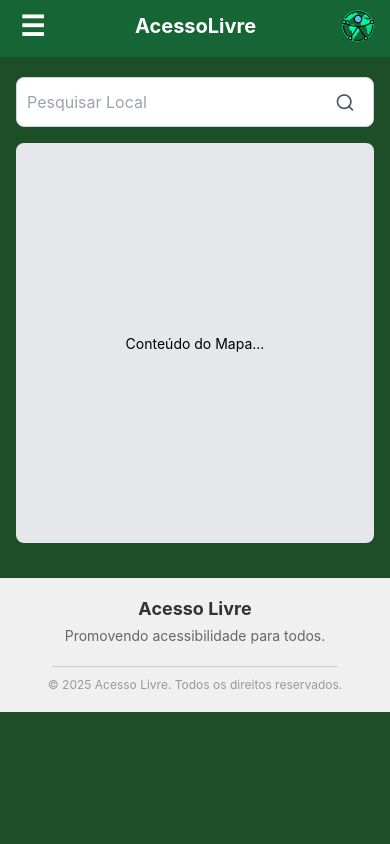
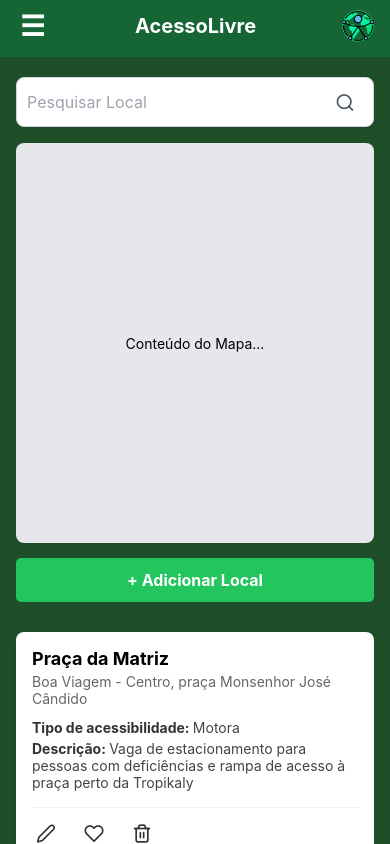
Before and after one commit to Erlanoep13/AcessoLivre-Mobile, a React Native app: screen / in a window 390 px wide. Built offline with nearby package versions, Linux system fonts and the light colour scheme.

Commit message:
feat: Adicionando lista de locais marcados e botão de adição

```diff
--- /dev/null
+++ b/src/components/PlaceList/PlaceCard.jsx
@@ -0,0 +1,94 @@
+import React from 'react';
+import { View, Text, StyleSheet, TouchableOpacity } from 'react-native';
+import { Feather } from '@expo/vector-icons';
+
+export function PlaceCard({
+  name,
+  address,
+  accessibility,
+  description,
+  onEdit,
+  onFavorite,
+  onDelete
+}) {
+  return (
+    <View style={styles.card}>
+      {/* Título */}
+      <Text style={styles.title}>{name}</Text>
+
+      {/* Endereço */}
+      <Text style={styles.address}>{address}</Text>
+
+      {/* Acessibilidade */}
+      <Text style={styles.label}>
+        Tipo de acessibilidade: <Text style={styles.value}>{accessibility}</Text>
+      </Text>
+
+      {/* Descrição */}
+      <Text style={styles.label}>
+        Descrição: <Text style={styles.value}>{description}</Text>
+      </Text>
+
+      {/* Barra de Ações (Ícones) */}
+      <View style={styles.actionsContainer}>
+        <TouchableOpacity onPress={onEdit} style={styles.iconButton}>
+          <Feather name="edit-2" size={20} color="#333" />
+        </TouchableOpacity>
+
+        <TouchableOpacity onPress={onFavorite} style={styles.iconButton}>
+          <Feather name="heart" size={20} color="#333" />
+        </TouchableOpacity>
+
+        <TouchableOpacity onPress={onDelete} style={styles.iconButton}>
+          <Feather name="trash-2" size={20} color="#333" />
+        </TouchableOpacity>
+      </View>
+    </View>
+  );
+}
+
+const styles = StyleSheet.create({
+  card: {
+    backgroundColor: '#fff',
+    borderRadius: 8,
+    padding: 16,
+    marginBottom: 16,
+    shadowColor: '#000',
+    shadowOffset: { width: 0, height: 2 },
+    shadowOpacity: 0.1,
+    shadowRadius: 4,
+    elevation: 3,
+  },
+  title: {
+    fontSize: 18,
+    fontWeight: 'bold',
+    color: '#000',
+    marginBottom: 4,
+  },
+  address: {
+    fontSize: 14,
+    color: '#666',
+    marginBottom: 12,
+  },
+  label: {
+    fontSize: 14,
+    fontWeight: 'bold',
+    color: '#333',
+    marginBottom: 4,
+  },
+  value: {
+    fontWeight: 'normal',
+    color: '#444',
+  },
+  actionsContainer: {
+    flexDirection: 'row',
+    marginTop: 12,
+    gap: 20,
+    borderTopWidth: 1,
+    borderTopColor: '#f0f0f0',
+    paddingTop: 10,
+  },
+  iconButton: {
+    padding: 4,
+  }
+});
--- /dev/null
+++ b/src/components/PlaceList/PlaceList.jsx
@@ -0,0 +1,47 @@
+import React from 'react';
+import { View, StyleSheet } from 'react-native';
+import { PlaceCard } from './PlaceCard';
+
+// Dados mockados
+const MOCK_PLACES = [
+  {
+    id: '1',
+    name: 'Praça da Matriz',
+    address: 'Boa Viagem - Centro, praça Monsenhor José Cândido',
+    accessibility: 'Motora',
+    description: 'Vaga de estacionamento para pessoas com deficiências e rampa de acesso à praça perto da Tropikaly'
+  },
+  {
+    id: '2',
+    name: 'IFCE - Campus Boa Viagem',
+    address: 'Rod. Pres. Juscelino Kubitschek - Boa Viagem, CE, 63870-000',
+    accessibility: 'Motora',
+    description: 'Instituto Federal de Educação, Ciência e Tecnologia do Ceará. Possui rampas e banheiros adaptados.'
+  }
+];
+
+export function PlaceList() {
+  return (
+    <View style={styles.container}>
+      {MOCK_PLACES.map((place) => (
+        <PlaceCard
+          key={place.id}
+          name={place.name}
+          address={place.address}
+          accessibility={place.accessibility}
+          description={place.description}
+          onEdit={() => console.log('Editar', place.id)}
+          onFavorite={() => console.log('Favoritar', place.id)}
+          onDelete={() => console.log('Deletar', place.id)}
+        />
+      ))}
+    </View>
+  );
+}
+
+const styles = StyleSheet.create({
+  container: {
+    width: '100%',
+    marginTop: 10,
+  }
+});
--- a/src/pages/User/MapPage.jsx
+++ b/src/pages/User/MapPage.jsx
@@ -1,11 +1,9 @@
 import React from 'react';
 import { View, Text, ScrollView, StyleSheet } from 'react-native';
-
-// CORREÇÃO AQUI:
-// Usamos ../../ para sair de 'User' e sair de 'pages', chegando em 'src'
 import { Navbar } from '../../components/Navbar';
 import { SearchBar } from '../../components/SearchBar';
 import { Footer } from '../../components/Footer';
+import { PlaceList } from '../../components/PlaceList/PlaceList';
 
 export function MapPage() {
   return (
@@ -30,6 +28,14 @@ export function MapPage() {
             <Text>Conteúdo do Mapa...</Text>
           </View>
 
+          <View style={styles.addButtonContainer}>
+            <View style={styles.addButton}>
+              <Text style={styles.addButtonText}>+ Adicionar Local</Text>
+            </View>
+          </View>
+
+          {/* --- LISTA DE LOCAIS --- */}
+          <PlaceList />
 
         </View>
 
@@ -44,14 +50,14 @@ export function MapPage() {
 
 const styles = StyleSheet.create({
   container: {
-    flex: 1, // Ocupa a tela toda
-    backgroundColor: '#1e4e28', // Cor de fundo cinza bem clarinho
+    flex: 1,
+    backgroundColor: '#1e4e28',
   },
   scrollContainer: {
     flex: 1,
   },
   spacing: {
-    marginTop: 20, // Dá um respiro entre a Navbar e a Barra de Pesquisa
+    marginTop: 20,
   },
   content: {
     paddingHorizontal: 16,
@@ -65,5 +71,23 @@ const styles = StyleSheet.create({
     marginBottom: 15,
     justifyContent: 'center',
     alignItems: 'center',
+  },
+  //Estilo do botão
+  addButtonContainer: {
+    alignItems: 'center',
+    marginBottom: 20,
+  },
+  addButton: {
+    backgroundColor: '#22c55e',
+    paddingVertical: 12,
+    paddingHorizontal: 40,
+    borderRadius: 5,
+    width: '100%',
+    alignItems: 'center',
+  },
+  addButtonText: {
+    color: '#fff',
+    fontWeight: 'bold',
+    fontSize: 16,
   }
 });
```
